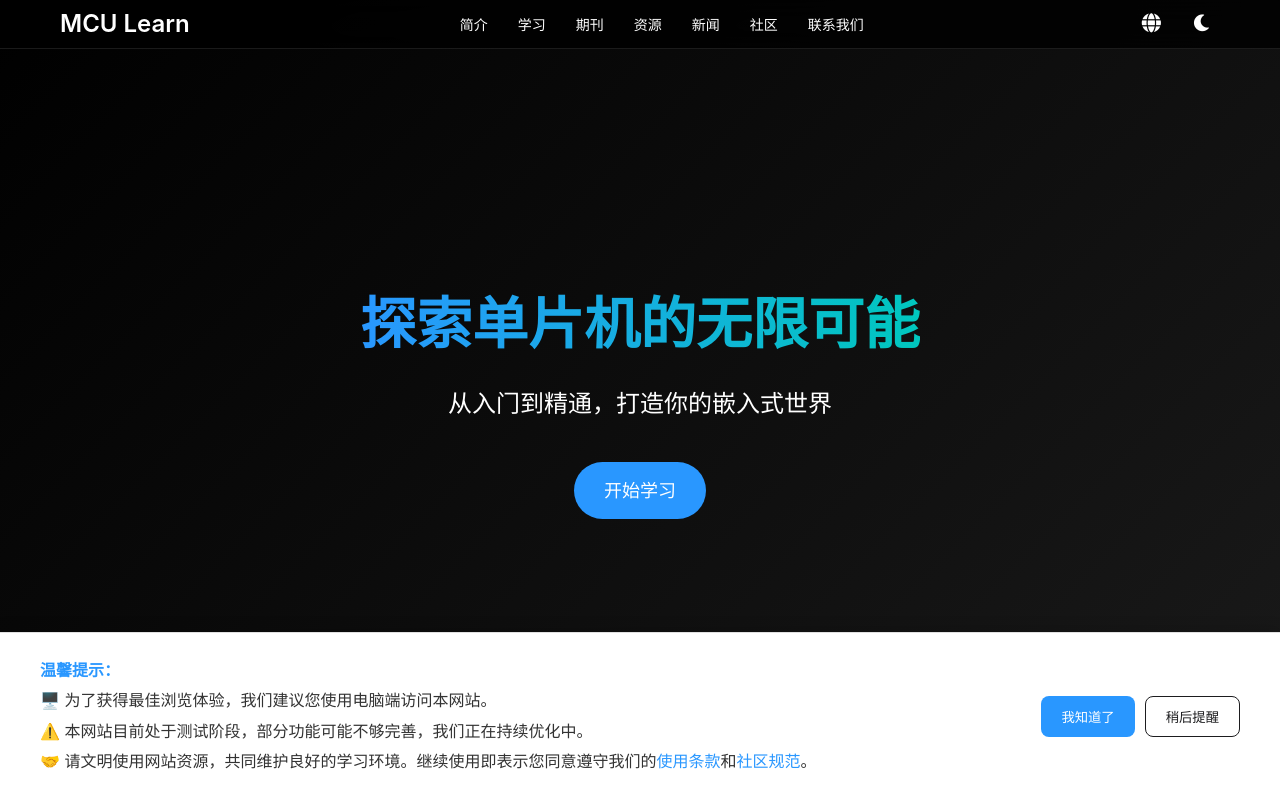
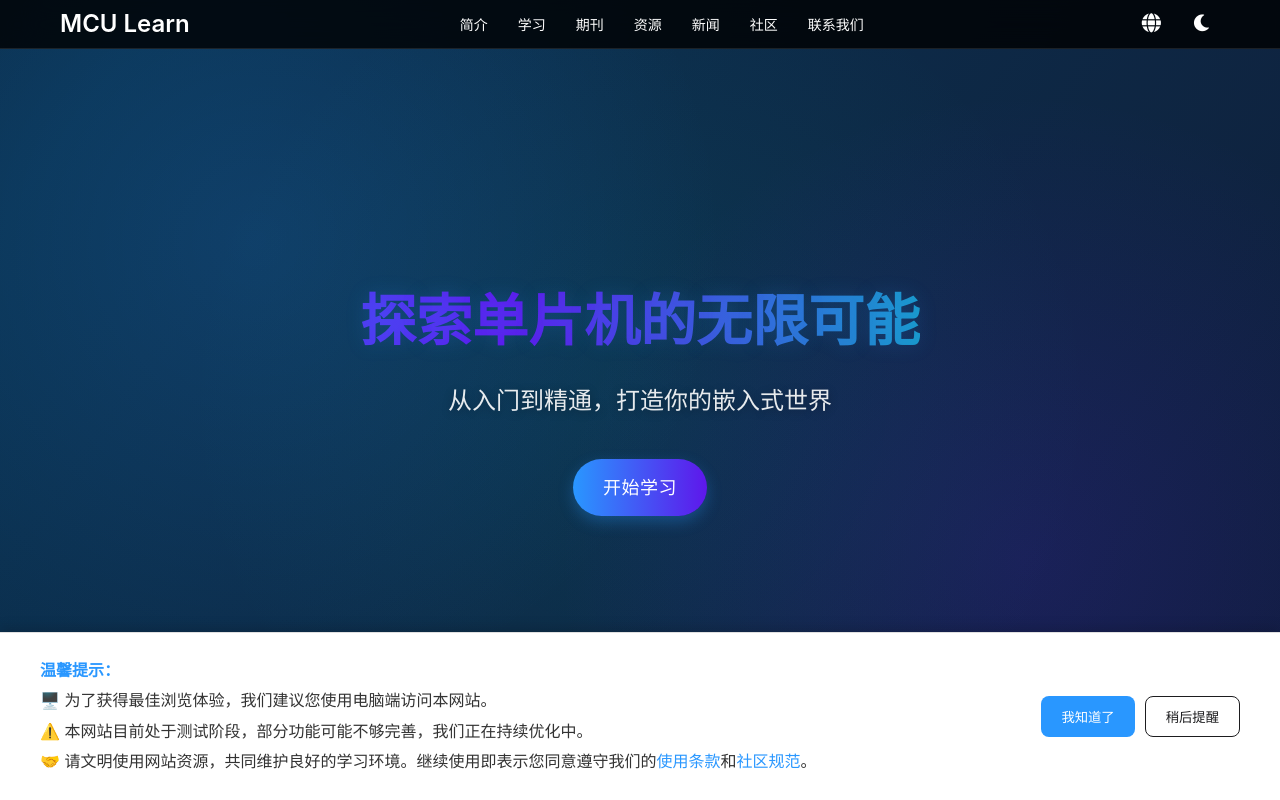
Before and after one commit to CaiNiaoJian/web-for-Microcontroller-Teaching-Platform, a plain HTML site: page indexmodern.html in a window 1280 px wide. Shown: the top 800 px of the page. Drawn offline with nearby package versions, Linux system fonts and the light colour scheme.

Commit message:
upgrade index

```diff
--- a/z_css/modern-style.css
+++ b/z_css/modern-style.css
@@ -143,7 +143,7 @@ body {
     }
 }
 
-/* 英雄区域样式 */
+/* 英雄区域样式 - 现代化升级 */
 .hero {
     height: 100vh;
     display: flex;
@@ -152,75 +152,179 @@ body {
     align-items: center;
     text-align: center;
     padding: var(--section-padding);
-    background: linear-gradient(135deg, #000000, #1a1a1a);
+    position: relative;
     color: #ffffff;
-    position: relative;
+    overflow: hidden;
+    background-color: #0a0a12;
+}
+
+.hero::before {
+    content: '';
+    position: absolute;
+    top: 0;
+    left: 0;
+    right: 0;
+    bottom: 0;
+    background: linear-gradient(125deg,
+        #0a0a12 0%,
+        #101035 25%,
+        #0f2a4a 50%,
+        #0a3a5e 65%,
+        #0f2a4a 80%,
+        #101035 100%);
+    background-size: 400% 400%;
+    opacity: 0.85;
+    animation: gradientShift 15s ease infinite;
+    z-index: 0;
+}
+
+.hero::after {
+    content: '';
+    position: absolute;
+    top: 0;
+    left: 0;
+    right: 0;
+    bottom: 0;
+    background:
+        radial-gradient(circle at 20% 30%, rgba(41, 151, 255, 0.15) 0%, transparent 40%),
+        radial-gradient(circle at 80% 70%, rgba(94, 23, 235, 0.15) 0%, transparent 40%),
+        radial-gradient(circle at 50% 50%, rgba(0, 199, 190, 0.08) 0%, transparent 60%);
+    z-index: 1;
+}
+
+@keyframes gradientShift {
+    0% { background-position: 0% 50%; }
+    50% { background-position: 100% 50%; }
+    100% { background-position: 0% 50%; }
 }
 
 .hero-content {
     max-width: 800px;
+    position: relative;
+    z-index: 2;
 }
 
 .hero h1 {
     font-size: 56px;
     font-weight: 700;
     margin-bottom: 20px;
-    background: linear-gradient(to right, var(--primary-color), #00C7BE);
+    background: linear-gradient(to right, #2997ff, #5e17eb, #00C7BE);
+    background-size: 200% auto;
     -webkit-background-clip: text;
     -webkit-text-fill-color: transparent;
+    animation: textGradient 5s linear infinite alternate;
+    text-shadow: 0 0 20px rgba(41, 151, 255, 0.2);
+}
+
+@keyframes textGradient {
+    0% { background-position: 0% center; }
+    100% { background-position: 100% center; }
 }
 
 .hero h2 {
     font-size: 24px;
     font-weight: 400;
     margin-bottom: 40px;
+    color: rgba(255, 255, 255, 0.9);
+    text-shadow: 0 2px 10px rgba(0, 0, 0, 0.3);
 }
 
 .cta-button {
     display: inline-block;
     padding: 15px 30px;
-    background-color: var(--primary-color);
+    background: linear-gradient(90deg, var(--primary-color), #5e17eb);
     color: #ffffff;
     text-decoration: none;
     border-radius: 30px;
     font-size: 18px;
     transition: var(--transition);
+    position: relative;
+    z-index: 1;
+    overflow: hidden;
+    box-shadow: 0 6px 15px rgba(41, 151, 255, 0.3);
+    font-weight: 500;
+    letter-spacing: 0.5px;
+}
+
+.cta-button::before {
+    content: '';
+    position: absolute;
+    top: 0;
+    left: 0;
+    width: 100%;
+    height: 100%;
+    background: linear-gradient(90deg, #5e17eb, var(--primary-color));
+    z-index: -1;
+    transition: opacity 0.5s ease;
+    opacity: 0;
 }
 
 .cta-button:hover {
-    background-color: var(--hover-color);
-    transform: translateY(-2px);
+    transform: translateY(-3px);
+    box-shadow: 0 10px 25px rgba(41, 151, 255, 0.4);
 }
 
-/* 滚动指示器 */
+.cta-button:hover::before {
+    opacity: 1;
+}
+
 .scroll-indicator {
     position: absolute;
-    bottom: 40px;
+    bottom: 30px;
     left: 50%;
     transform: translateX(-50%);
-    text-align: center;
+    display: flex;
+    flex-direction: column;
+    align-items: center;
+    animation: bounce 2s infinite;
+    z-index: 2;
 }
 
 .mouse {
     width: 30px;
     height: 50px;
-    border: 2px solid #ffffff;
-    border-radius: 15px;
-    margin: 0 auto 10px;
+    border: 2px solid rgba(255, 255, 255, 0.6);
+    border-radius: 20px;
     position: relative;
+    margin-bottom: 10px;
+    backdrop-filter: blur(5px);
+    box-shadow: 0 0 15px rgba(41, 151, 255, 0.2);
 }
 
 .mouse::before {
     content: '';
+    width: 6px;
+    height: 10px;
+    background: linear-gradient(to bottom, rgba(41, 151, 255, 0.8), rgba(94, 23, 235, 0.8));
+    border-radius: 3px;
     position: absolute;
     top: 10px;
     left: 50%;
     transform: translateX(-50%);
-    width: 4px;
-    height: 8px;
-    background-color: #ffffff;
-    border-radius: 2px;
-    animation: scroll 1.5s infinite;
+    animation: scrollWheel 2s infinite;
+}
+
+@keyframes scrollWheel {
+    0% {
+        opacity: 1;
+        transform: translateX(-50%) translateY(0);
+    }
+    100% {
+        opacity: 0;
+        transform: translateX(-50%) translateY(20px);
+    }
+}
+
+@keyframes bounce {
+    0%, 20%, 50%, 80%, 100% {
+        transform: translateX(-50%) translateY(0);
+    }
+    40% {
+        transform: translateX(-50%) translateY(-10px);
+    }
+    60% {
+        transform: translateX(-50%) translateY(-5px);
+    }
 }
 
 /* 特色课程样式 */
```
